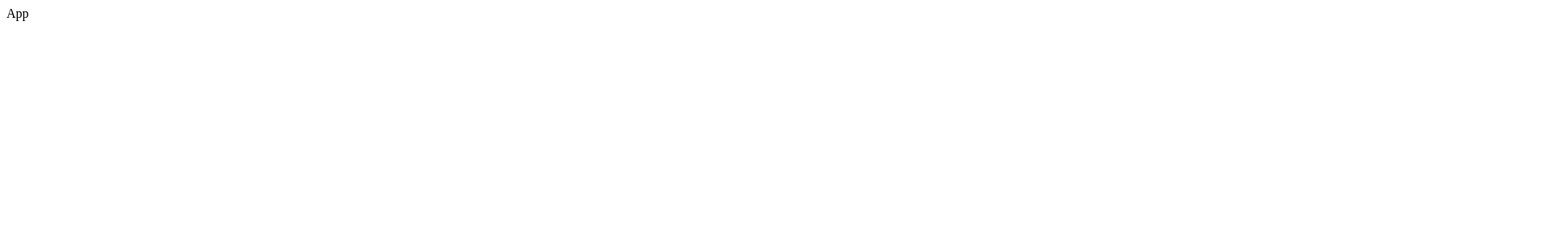
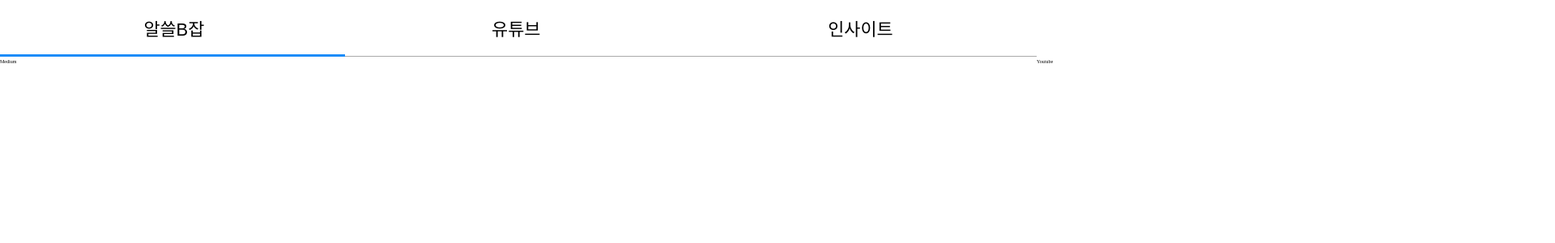
Before and after one commit to dev-seomoon/wanted-codestates-project-4, a React app: page / in a window 1280 px wide. Shown: the top 300 px of the page at 81% size, 1920 px wide, since content can reach past the window. Built offline with nearby package versions, Linux system fonts and the light colour scheme.

Commit message:
Feat: Slide Tab 구현

```diff
--- a/src/App.jsx
+++ b/src/App.jsx
@@ -1,7 +1,41 @@
-import React from 'react';
+/* eslint-disable jsx-a11y/tabindex-no-positive */
+import { useState } from 'react';
+import TabBar from './components/TabBar/TabBar';
+import Insight from './tabs/Insight/Insight';
+import Medium from './tabs/Medium/Medium';
+import Youtube from './tabs/Youtube/Youtube';
+import './global.sass';
 
 function App() {
-  return <div>App</div>;
+  const [currentTab, setCurrentTab] = useState(0);
+  const [tabs, setTabs] = useState([0, 1, 2]);
+  const handleTabClick = (tabIndex) => {
+    setCurrentTab(tabIndex);
+    switch (tabIndex) {
+      case 0:
+        setTabs([0, 1, 2]);
+        break;
+      case 1:
+        setTabs([-1, 0, 1]);
+        break;
+      case 2:
+        setTabs([-2, -1, 0]);
+        break;
+      default:
+        console.log('error: wrong tab index');
+    }
+  };
+
+  return (
+    <>
+      <TabBar onClick={handleTabClick} currentTab={currentTab} />
+      <div className="content_container">
+        <Medium tabIndex={tabs[0]} />
+        <Youtube tabIndex={tabs[1]} />
+        <Insight tabIndex={tabs[2]} />
+      </div>
+    </>
+  );
 }
 
 export default App;
--- a/src/components/TabBar/TabBar.jsx
+++ b/src/components/TabBar/TabBar.jsx
@@ -1,5 +1,32 @@
-function TabBar() {
-  return <div>TabBar</div>;
+import PropTypes from 'prop-types';
+import './TabBar.sass';
+
+function TabBar({ onClick, currentTab }) {
+  return (
+    <>
+      <nav>
+        <button type="button" onClick={() => onClick(0)}>
+          알쓸B잡
+        </button>
+        <button type="button" onClick={() => onClick(1)}>
+          유튜브
+        </button>
+        <button type="button" onClick={() => onClick(2)}>
+          인사이트
+        </button>
+      </nav>
+      <div className={`tab_bottom_line tab_${currentTab}`} />
+    </>
+  );
 }
 
+TabBar.propTypes = {
+  currentTab: PropTypes.number,
+  onClick: PropTypes.func.isRequired,
+};
+
+TabBar.defaultProps = {
+  currentTab: 0,
+};
+
 export default TabBar;
--- /dev/null
+++ b/src/components/TabBar/TabBar.sass
@@ -0,0 +1,37 @@
+nav
+  height: 70px
+  box-sizing: border-box
+  border-bottom: 1px solid #aaa
+  box-sizing: border-box
+  list-style: none
+  display: flex
+  font-weight: 600
+  font-size: 3.5rem
+
+button
+  height: 100%
+  box-sizing: border-box
+  flex-grow: 1
+  text-align: center
+  cursor: pointer
+  background-color: #fff
+  border: 0
+  outline: 0
+
+button.active
+  border-bottom: 3px solid #1d8cf8
+
+.tab_bottom_line
+  width: 33.3%
+  height: 3px
+  background-color: #1d8cf8
+  position: relative
+  top: -3px
+  transition: left .3s ease-in-out
+
+.tab_bottom_line.tab_0
+  left: 0
+.tab_bottom_line.tab_1
+  left: 33.3%
+.tab_bottom_line.tab_2
+  left: 66.6%
--- /dev/null
+++ b/src/global.sass
@@ -0,0 +1,39 @@
+*
+  margin: 0
+  padding: 0
+  font-size: 62.5%
+
+body
+  width: 100vw
+  height: 100vh
+
+main
+  height: 100%
+
+button
+  -moz-appearance: none
+  -webkit-appearance: none
+  -ms-progress-appearance: none
+
+.content_container
+  height: 100%
+  position: relative
+
+.content
+  position: absolute
+  top: 0
+  left: 0
+  width: 100%
+  height: 100%
+  transition: transform .3s ease-in-out
+
+.content.tab_-2
+  transform: translate3d(-200vw, 0, 0)
+.content.tab_-1
+  transform: translate3d(-100vw, 0, 0)
+.content.tab_0
+  transform: translate3d(0, 0, 0)
+.content.tab_1
+  transform: translate3d(100vw, 0, 0)
+.content.tab_2
+  transform: translate3d(200vw, 0, 0)
--- a/src/tabs/Insight/Insight.jsx
+++ b/src/tabs/Insight/Insight.jsx
@@ -1,5 +1,11 @@
-function Insight() {
-  return <div>Insight</div>;
+import PropTypes from 'prop-types';
+
+function Insight({ tabIndex }) {
+  return <div className={`content tab_${tabIndex}`}>Insight</div>;
 }
 
+Insight.propTypes = {
+  tabIndex: PropTypes.number.isRequired,
+};
+
 export default Insight;
--- a/src/tabs/Medium/Medium.jsx
+++ b/src/tabs/Medium/Medium.jsx
@@ -1,5 +1,11 @@
-function Medium() {
-  return <div>Medium</div>;
+import PropTypes from 'prop-types';
+
+function Medium({ tabIndex }) {
+  return <div className={`content tab_${tabIndex}`}>Medium</div>;
 }
 
+Medium.propTypes = {
+  tabIndex: PropTypes.number.isRequired,
+};
+
 export default Medium;
--- a/src/tabs/Youtube/Youtube.jsx
+++ b/src/tabs/Youtube/Youtube.jsx
@@ -1,5 +1,11 @@
-function Youtube() {
-  return <div>Youtube</div>;
+import PropTypes from 'prop-types';
+
+function Youtube({ tabIndex }) {
+  return <div className={`content tab_${tabIndex}`}>Youtube</div>;
 }
 
+Youtube.propTypes = {
+  tabIndex: PropTypes.number.isRequired,
+};
+
 export default Youtube;
```
